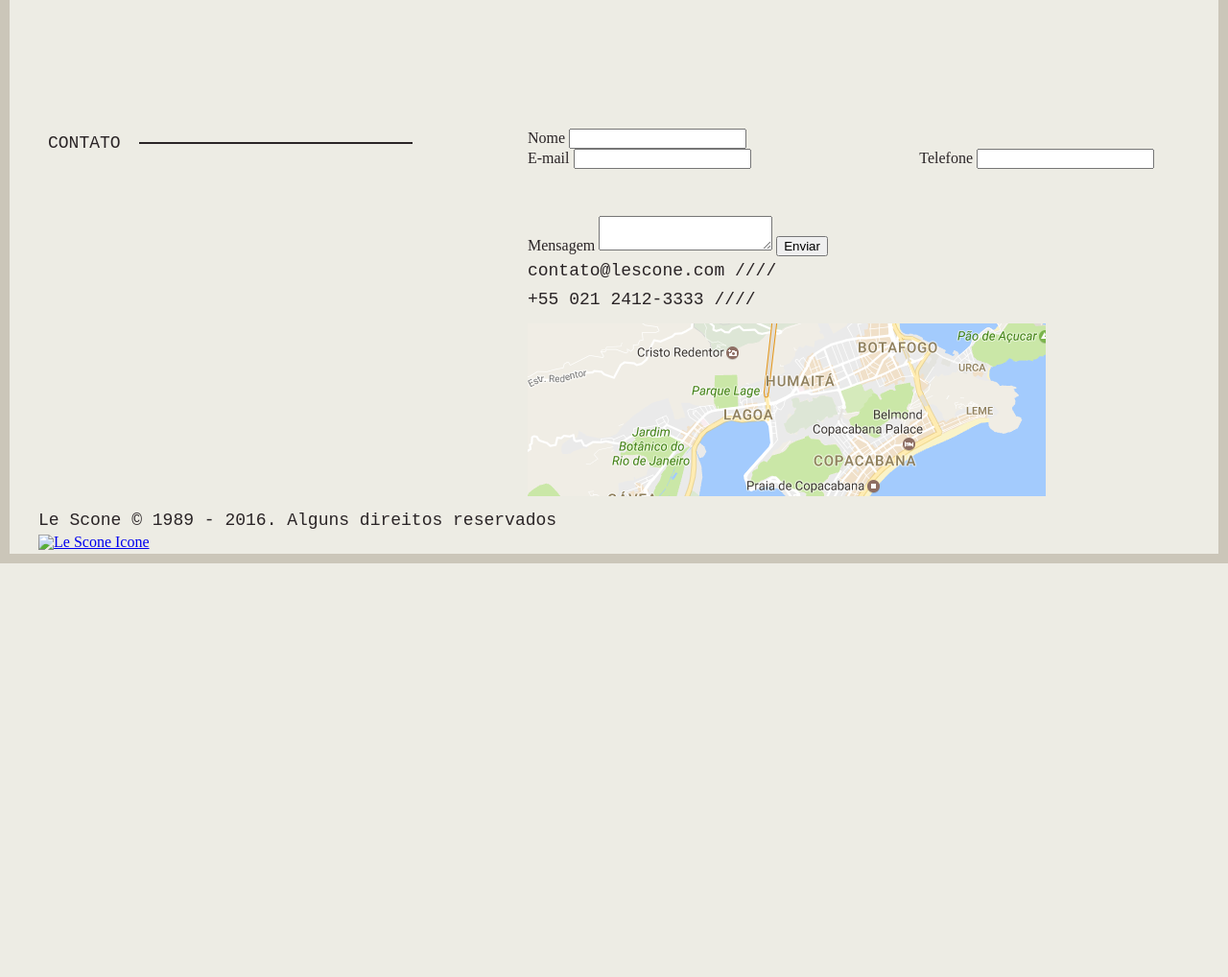
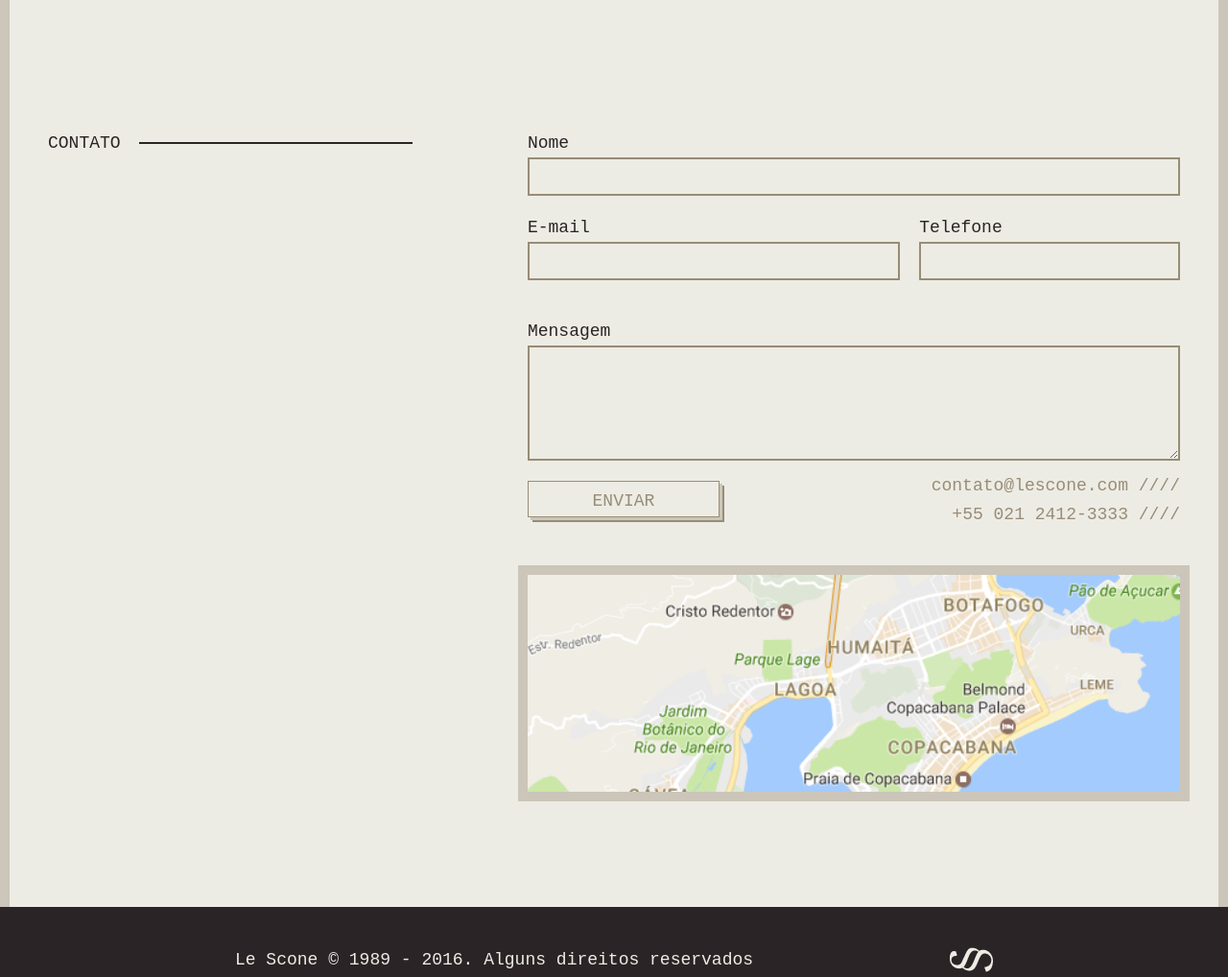
Before and after one commit to fescarvalho/LeScone, a plain HTML site: page index.html in a window 1280 px wide. Shown: the part 1660-2678 px from the top of the page at 96% size. Before the commit the page ends 2247 px from the top, so only its background shows below. Drawn offline with Linux system fonts and the light colour scheme; a web font is replaced by a local one.

Commit message:
finnaly footer

```diff
--- /dev/null
+++ b/assets/scss/_contato.scss
@@ -0,0 +1,72 @@
+.contato {
+  margin-top: 120px;
+  margin-bottom: 120px;
+  @include d(s) {
+    margin-top: 60px;
+    margin-bottom: 60px;
+  }
+}
+.contato form {
+  label {
+    @include tipo-1(18);
+    display: block;
+  }
+  input[type="text"],
+  textarea {
+    @include tipo-1(18);
+    color: $cinza;
+    width: 100%;
+    padding: 0 5px;
+    height: 40px;
+    border: 2px solid $bege-escuro;
+    background: transparent;
+    margin-bottom: 1em;
+    &:hover,
+    &:focus {
+      outline: none;
+      border-color: $bege-medio;
+    }
+  }
+  textarea {
+    height: 120px;
+  }
+}
+
+input.button {
+  @include tipo-1(18);
+  cursor: pointer;
+  color: $bege-escuro;
+  text-transform: uppercase;
+  border: 1px solid $bege-escuro;
+  background: transparent;
+  display: block;
+  width: 200px;
+  padding-top: 5px;
+  @include box-shadow(3px 3px 0 0 $bege-medio, 5px 5px 0 0 $bege-escuro);
+  transition: 0.3s;
+  &:hover {
+    @include box-shadow(3px 3px 0 0 $bege-medio, 3px 3px 0 0 $bege-escuro);
+  }
+}
+
+.contato-info {
+  display: inline-block;
+  color: $bege-escuro;
+  margin-top: 2em;
+  margin-bottom: 3em;
+  @include d(l) {
+    float: right;
+    text-align: right;
+    margin-top: -3em;
+    margin-bottom: 3em;
+  }
+}
+
+.contato-mapa {
+  display: block;
+  @include box-shadow(0 0 0 10px $bege-medio);
+  clear: both;
+  img {
+    width: 100%;
+  }
+}
--- /dev/null
+++ b/assets/scss/_footer.scss
@@ -0,0 +1,30 @@
+footer {
+  padding: 20px 0;
+  background: $cinza;
+  @include box-shadow(0 0 0 10px $cinza);
+  p {
+    color: $bege-claro;
+    @include d(s) {
+      text-align: center;
+    }
+  }
+  a img {
+    float: right;
+    @include d(s) {
+      float: none;
+      margin: 20px auto;
+    }
+  }
+  .container {
+    @include d(l) {
+      display: flex;
+      align-items: center;
+      justify-content: space-between;
+    }
+    @include d(m) {
+      display: flex;
+      align-items: center;
+      justify-content: space-between;
+    }
+  }
+}
--- a/assets/scss/_variaveis-e-mixins.scss
+++ b/assets/scss/_variaveis-e-mixins.scss
@@ -31,3 +31,8 @@ $fonte-2: "Aref Ruqaa", serif;
     line-height: em(30, 24);
   }
 }
+@mixin box-shadow($shadow...) {
+  -webkit-box-shadow: $shadow;
+  -mox-box-shadow: $shadow;
+  box-shadow: $shadow;
+}
--- a/assets/scss/style.scss
+++ b/assets/scss/style.scss
@@ -6,3 +6,5 @@
 //Partes
 @import "intro";
 @import "menu";
+@import "contato";
+@import "footer";
--- a/index.html
+++ b/index.html
@@ -89,7 +89,7 @@
       <div class="container">
         <p>Le Scone © 1989 - 2016. Alguns direitos reservados</p>
         <a href="https://www.origamid.com" target="_blank">
-          <img src="img/lescone-icone.png" alt="Le Scone Icone" />
+          <img src="assets/img/lescone-icone.png" alt="Le Scone Icone" />
         </a>
       </div>
     </footer>
```
Also changed, not shown: assets/css/style.css, 1 other file.
